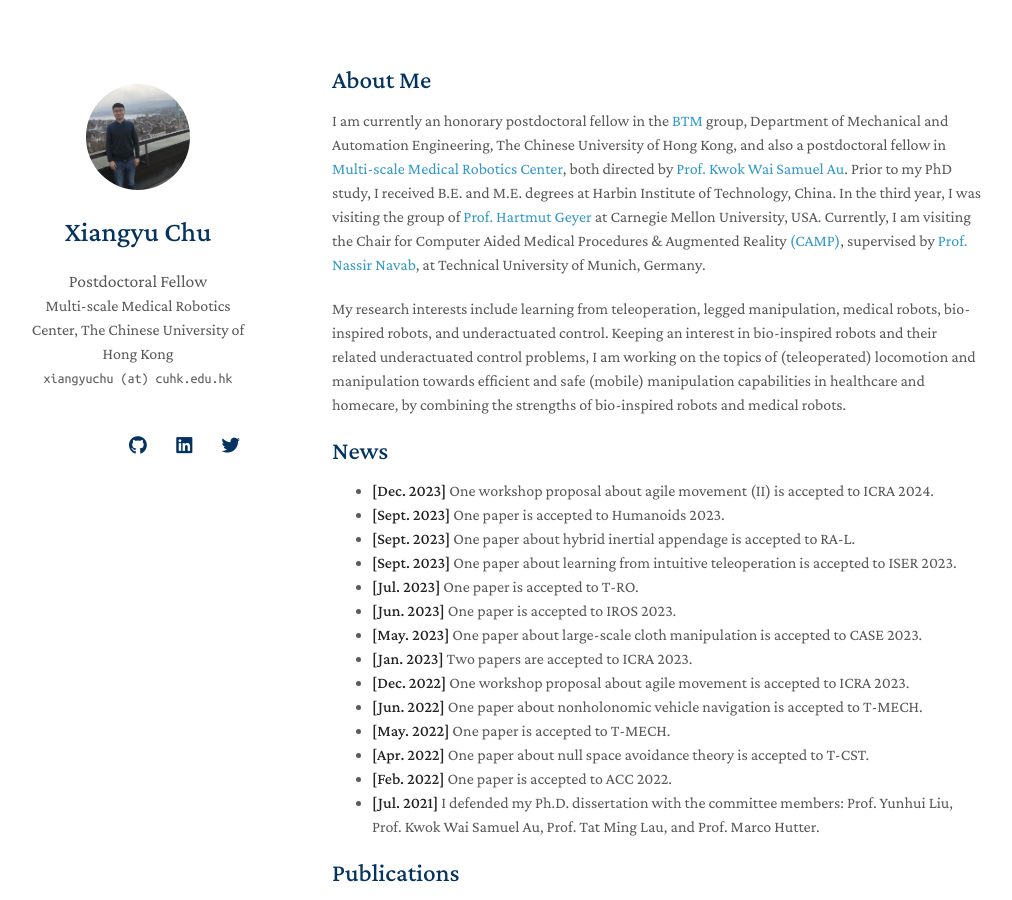
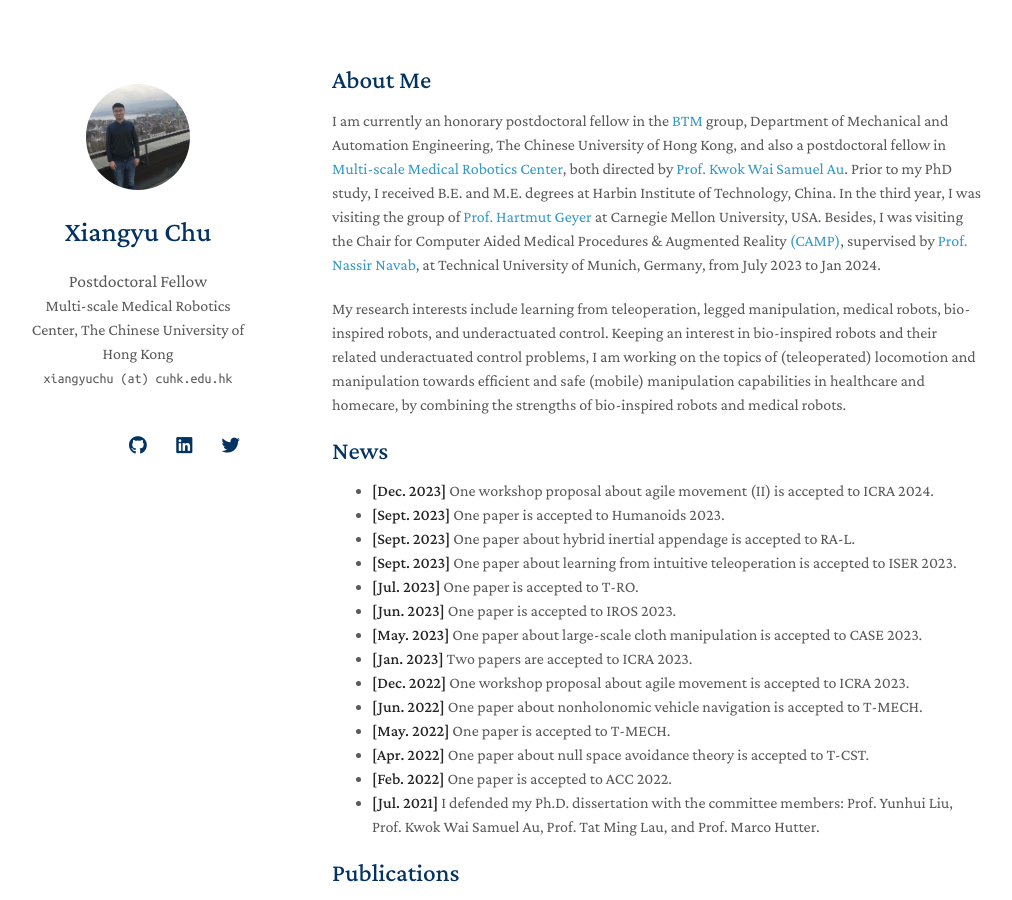
Before and after one commit to xiangyuchu03/xiangyuchu03.github.io, a Jekyll site: the page built from index.md, in a window 1280 px wide and 900 px high. Shown: the whole window, without its empty margins (138-1150 px from the left). Built offline with Jekyll 4.4.1, drawn with Linux system fonts in a browser that asks for light colours; nearby versions of some CDN libraries; a style sheet for code colours, icons or effects is not loaded; our own code applies the rules of GitHub Pages for plain Markdown files.

Commit message:
Update index.md

```diff
--- a/index.md
+++ b/index.md
@@ -4,7 +4,7 @@ layout: homepage
 
 ## About Me
 
-I am currently an honorary postdoctoral fellow in the [BTM](https://biomedirobotics.com/) group, Department of Mechanical and Automation Engineering, The Chinese University of Hong Kong, and also a postdoctoral fellow in [Multi-scale Medical Robotics Center](https://www.mrc-cuhk.com/), both directed by [Prof. Kwok Wai Samuel Au](https://www4.mae.cuhk.edu.hk/peoples/au-kwok-wai-samuel/). Prior to my PhD study, I received B.E. and M.E. degrees at Harbin Institute of Technology, China. In the third year, I was visiting the group of [Prof. Hartmut Geyer](https://www.cs.cmu.edu/~hgeyer/) at Carnegie Mellon University, USA. Currently, I am visiting the Chair for Computer Aided Medical Procedures & Augmented Reality [(CAMP)](https://www.cs.cit.tum.de/camp/start/), supervised by [Prof. Nassir Navab](https://www.professoren.tum.de/en/navab-nassir), at Technical University of Munich, Germany.
+I am currently an honorary postdoctoral fellow in the [BTM](https://biomedirobotics.com/) group, Department of Mechanical and Automation Engineering, The Chinese University of Hong Kong, and also a postdoctoral fellow in [Multi-scale Medical Robotics Center](https://www.mrc-cuhk.com/), both directed by [Prof. Kwok Wai Samuel Au](https://www4.mae.cuhk.edu.hk/peoples/au-kwok-wai-samuel/). Prior to my PhD study, I received B.E. and M.E. degrees at Harbin Institute of Technology, China. In the third year, I was visiting the group of [Prof. Hartmut Geyer](https://www.cs.cmu.edu/~hgeyer/) at Carnegie Mellon University, USA. Besides, I was visiting the Chair for Computer Aided Medical Procedures & Augmented Reality [(CAMP)](https://www.cs.cit.tum.de/camp/start/), supervised by [Prof. Nassir Navab](https://www.professoren.tum.de/en/navab-nassir), at Technical University of Munich, Germany, from July 2023 to Jan 2024.
 
 My research interests include learning from teleoperation, legged manipulation, medical robots, bio-inspired robots, and underactuated control. Keeping an interest in bio-inspired robots and their related underactuated control problems, I am  working on the topics of (teleoperated) locomotion and manipulation towards efficient and safe (mobile) manipulation capabilities in healthcare and homecare, by combining the strengths of bio-inspired robots and medical robots.
 
```
